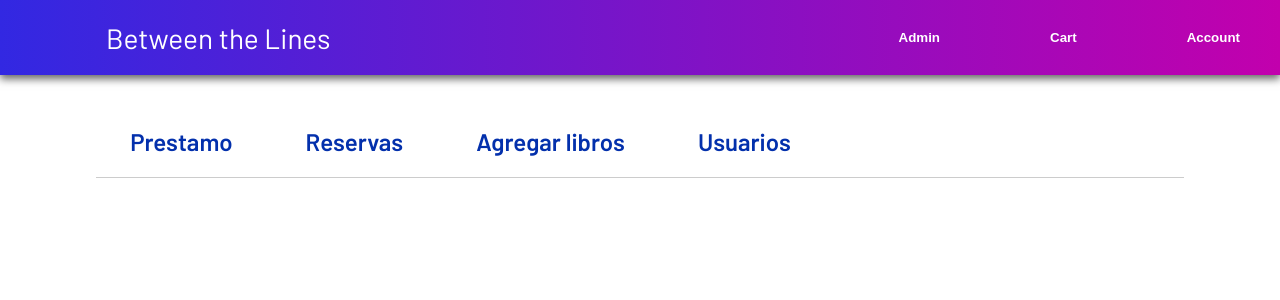
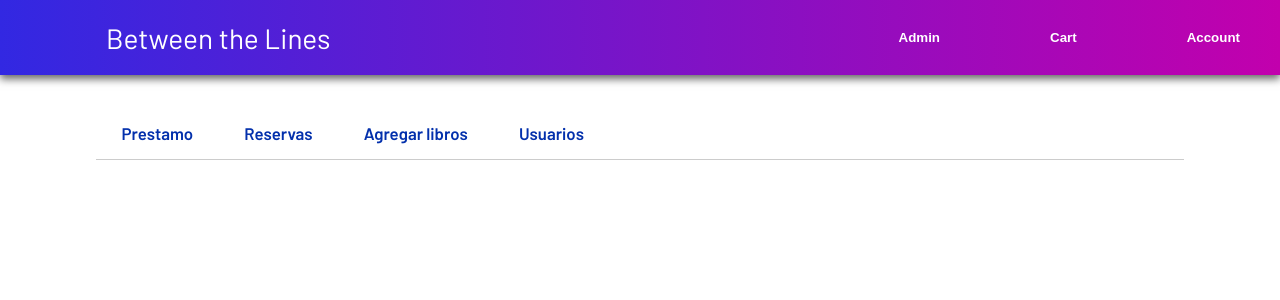
Before and after one commit to LucioWi/BibliotecaReact, a React (Vite) app in the folder biblioteca/: page / in a window 1280 px wide. Shown: the top 300 px of the page. Built offline with nearby package versions, Linux system fonts and the light colour scheme.

Commit message:
Acomodando cositas del css
Hice los botones de las secciones un poquitito mas chiquitos y elimine el .section-buttons duplicado (los convine a los 2 para que los botones esten exactamente igual)

```diff
--- a/biblioteca/package.json
+++ b/biblioteca/package.json
@@ -11,7 +11,8 @@
   },
   "dependencies": {
     "react": "^18.3.1",
-    "react-dom": "^18.3.1"
+    "react-dom": "^18.3.1",
+    "react-router-dom": "^6.27.0"
   },
   "devDependencies": {
     "@eslint/js": "^9.11.1",
--- a/biblioteca/src/App.css
+++ b/biblioteca/src/App.css
@@ -86,20 +86,6 @@ main {
   padding: 20px;
 }
 
-.section-buttons {
-  border: 2px #0330ac solid;
-  border-top-left-radius: 10px;
-  border-top-right-radius: 10px;
-  padding: 0.6em 1.2em;
-  font-size: 1em;
-  font-family: inherit;
-  background-color: #ffffff00;
-  cursor: pointer;
-  transition: border-color 0.25s;
-  margin: .5%;
-  color: #0330ac;
-}
-
 .section {
   display: flex;
   align-items: center;
@@ -111,16 +97,18 @@ main {
 }
 
 .section-buttons {
+  font-family: inherit;
+  background-color: #ffffff00;
   border: none;
   border-bottom: 1px solid transparent;
   background: none;
   cursor: pointer;
   padding: 0.6em 1.2em;
-  font-size: 3vh;
+  font-size: 2.1vh;
   color: #0330ac;
   transition: color 0.3s, border-color 0.3s;
   position: relative;
-  margin-right: 10px;
+  margin: .5%;
 }
 
 /* Estilos para el botón seleccionado */
```
Also changed, not shown: 1 other file (tests, documents, lock files or other folders).
